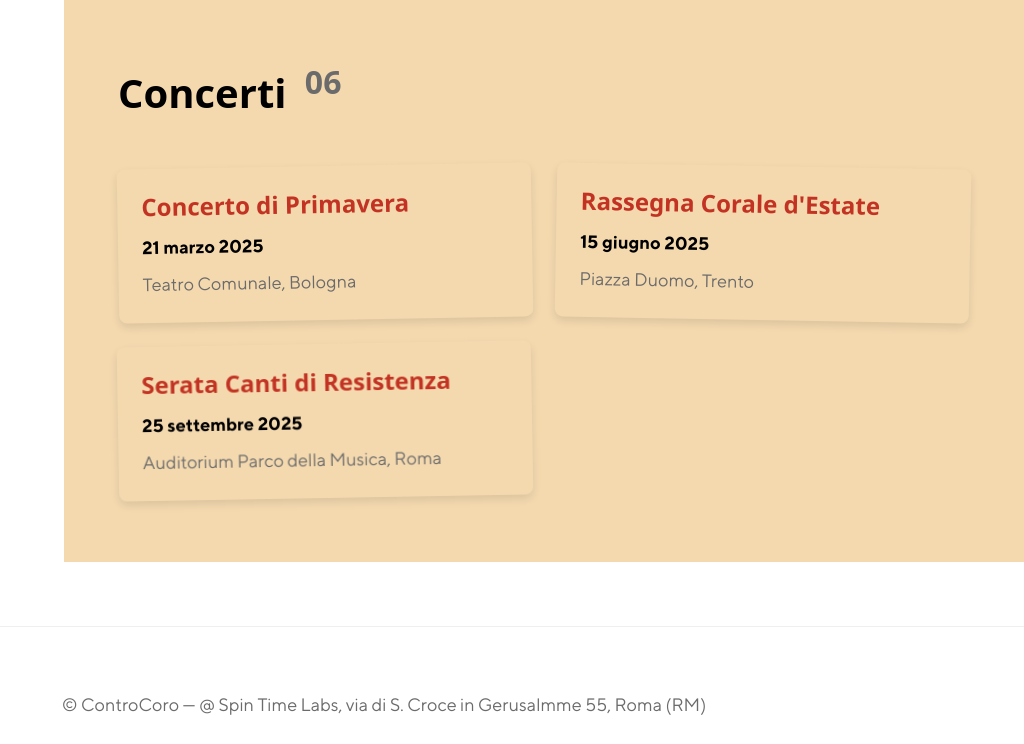
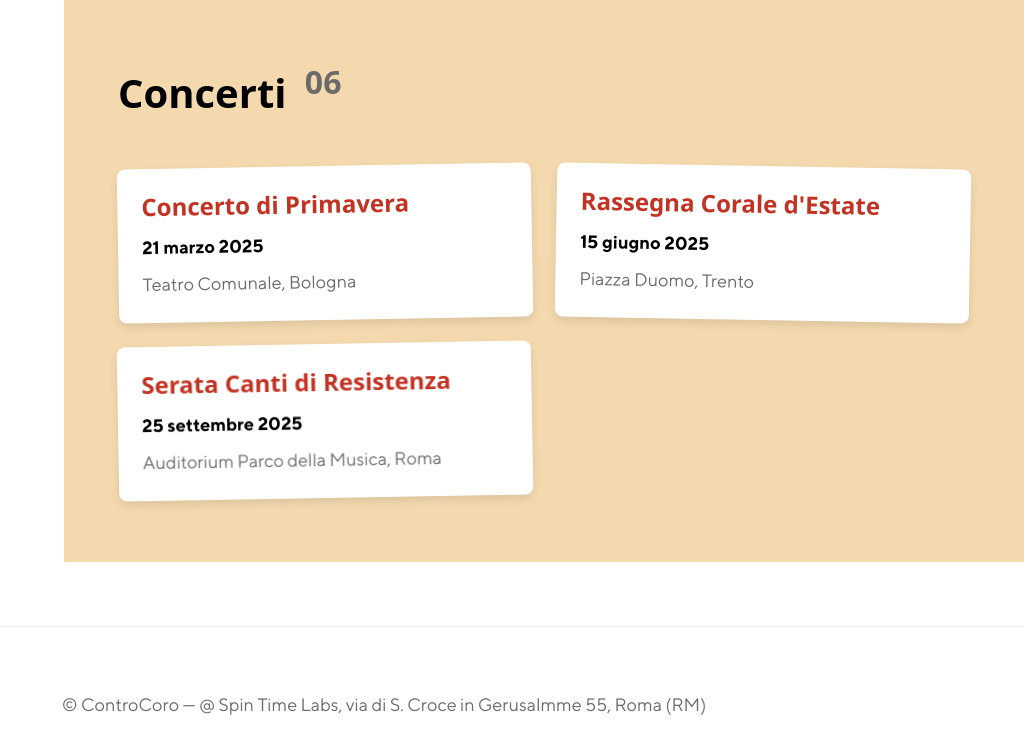
Before and after one commit to niccostantini/cc-landing-page-2, a plain HTML site: page preview/index.html in a window 1280 px wide. Shown: the part 3701-4445 px from the top of the page, without its empty margins (256-1280 px from the left). Drawn offline with Linux system fonts and the light colour scheme; a web font is replaced by a local one.

Commit message:
edit: acambia sfondo cards eventi

```diff
--- a/preview/styles.css
+++ b/preview/styles.css
@@ -889,7 +889,7 @@ a:focus {
 
 .evento-card {
     padding: var(--space-xl);
-    background-color: var(--tint);
+    background-color: var(--white);
     border-radius: var(--radius-sm);
     transform: rotate(-1deg);
     box-shadow: 0 4px 8px rgba(0, 0, 0, 0.1);
```
